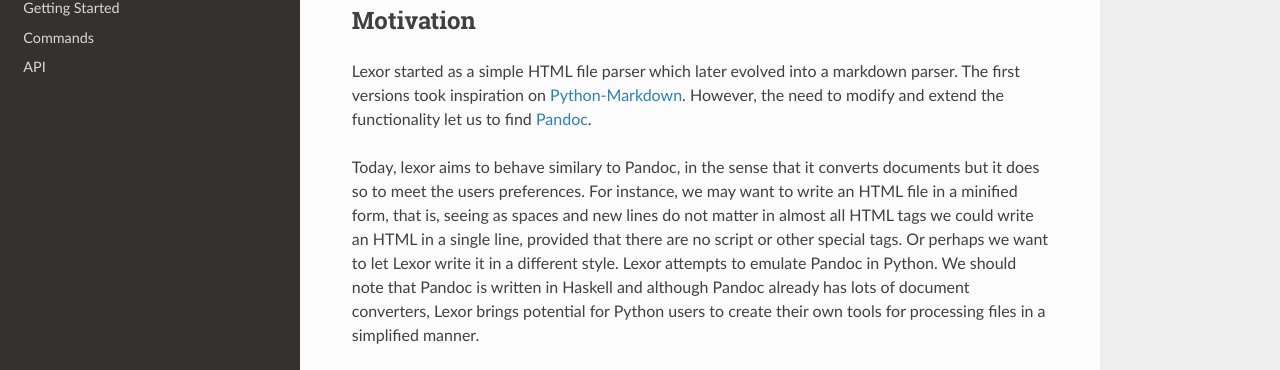
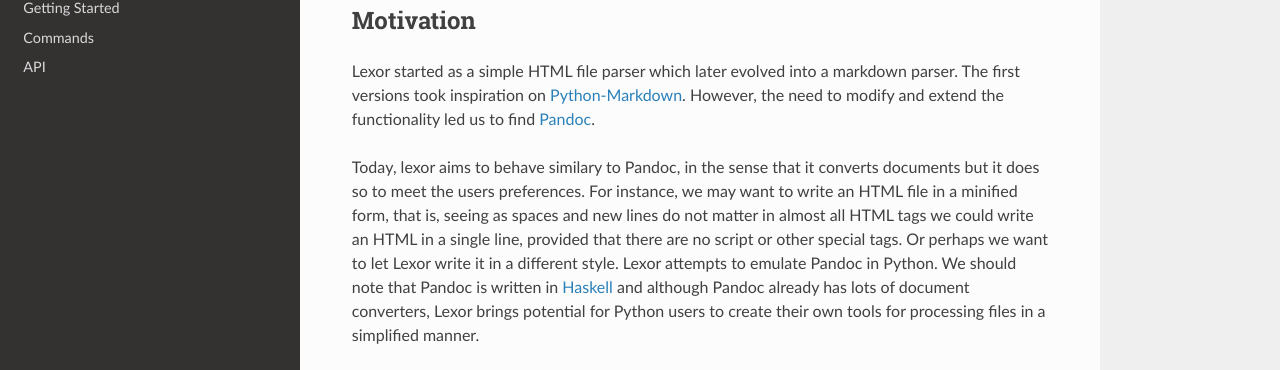
Before and after one commit to LaudateCorpus1/lexor, a Sphinx documentation site: the page built from docs/source/lexor.rst, in a window 1280 px wide. Shown: the part 228-598 px from the top of the page. Built offline with Sphinx 7.4.7 and the Read the Docs theme 2.0.0, drawn with Linux system fonts in a browser that asks for light colours.

Commit message:
hyperlink added in lexor.rst
Fixed a grammar issue in a sentence and added a hyperlink to the haskell
website.

```diff
--- a/docs/source/lexor.rst
+++ b/docs/source/lexor.rst
@@ -13,19 +13,20 @@
 Lexor started as a simple HTML file parser which later evolved into a
 markdown parser. The first versions took inspiration on
 `Python-Markdown`_. However, the need to modify and extend the
-functionality let us to find `Pandoc`_.
+functionality led us to find `Pandoc`_.
 
 Today, lexor aims to behave similary to Pandoc, in the sense that it
 converts documents but it does so to meet the users preferences. For
 instance, we may want to write an HTML file in a minified form, that
 is, seeing as spaces and new lines do not matter in almost all HTML
 tags we could write an HTML in a single line, provided that there are
-no script or other special tags. Or perhaps we want to let Lexor
-write it in a different style. Lexor attempts to emulate Pandoc in
-Python. We should note that Pandoc is written in Haskell and although
-Pandoc already has lots of document converters, Lexor brings
-potential for Python users to create their own tools for processing
-files in a simplified manner.
+no script or other special tags. Or perhaps we want to let Lexor write
+it in a different style. Lexor attempts to emulate Pandoc in Python.
+We should note that Pandoc is written in `Haskell`_ and although
+Pandoc already has lots of document converters, Lexor brings potential
+for Python users to create their own tools for processing files in a
+simplified manner.
 
 .. _`Python-Markdown`: https://pythonhosted.org/Markdown/
 .. _`Pandoc`: http://johnmacfarlane.net/pandoc/
+.. _`Haskell`: http://www.haskell.org/haskellwiki/Haskell
```
